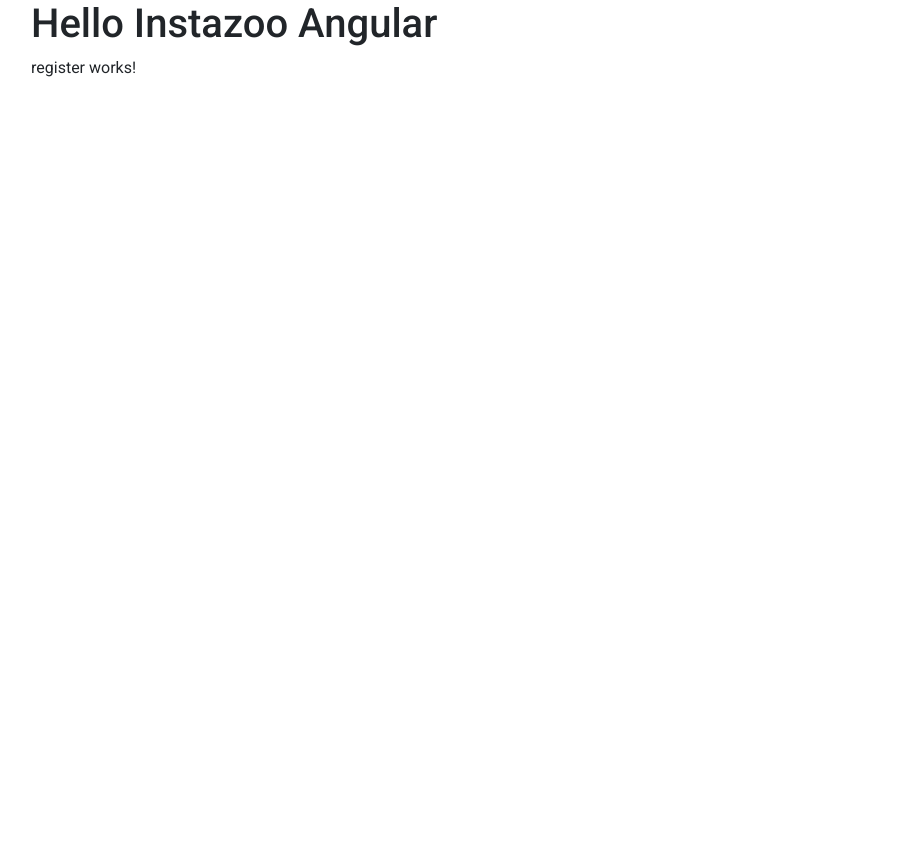
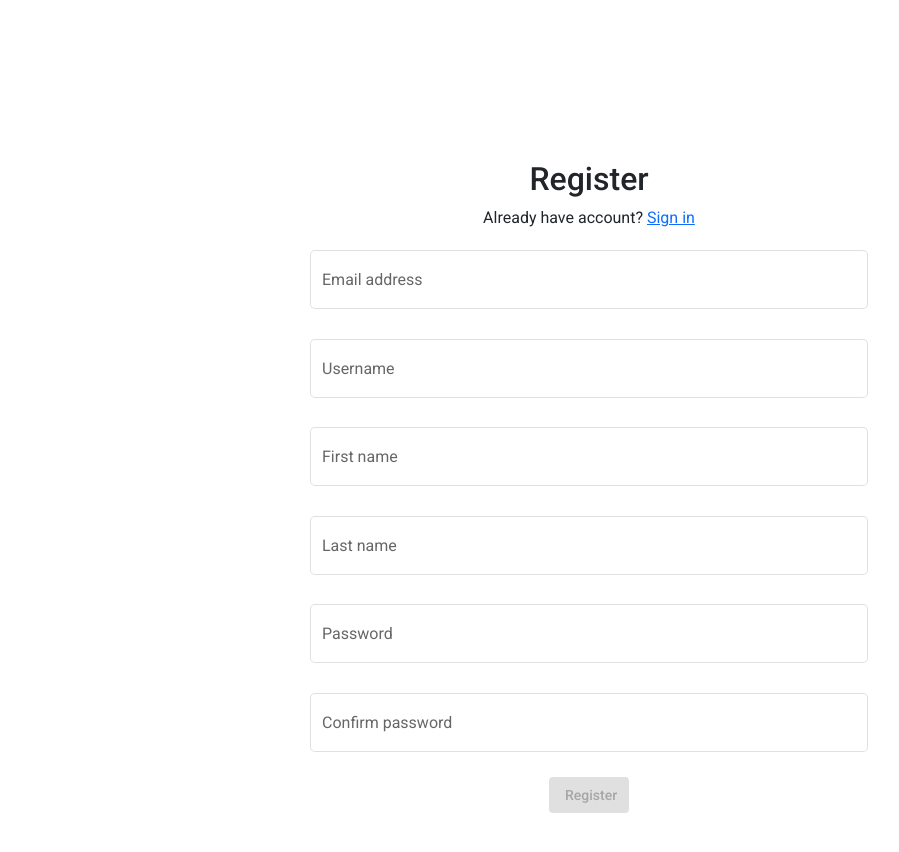
Before and after one commit to dkeyceo/instazoo, an Angular app in the folder zoo-client/: page /register in a window 1280 px wide. Shown: the top 852 px of the page, without its empty margins (51-950 px from the left). Before the commit the page ends 800 px from the top, so only its background shows below. Built offline with nearby package versions, Linux system fonts and the light colour scheme.

Commit message:
Fixed some bugs and implemented register component

```diff
--- a/zoo-client/src/app/app.component.html
+++ b/zoo-client/src/app/app.component.html
@@ -1,4 +1,3 @@
 <div class="container">
-  <h1>Hello Instazoo Angular</h1>
-<router-outlet></router-outlet>
+  <router-outlet></router-outlet>
 </div>
--- a/zoo-client/src/app/auth/login/login.component.ts
+++ b/zoo-client/src/app/auth/login/login.component.ts
@@ -20,7 +20,7 @@ export class LoginComponent implements OnInit {
     private router: Router,
     private fb: FormBuilder) {
     if (this.tokenStorageService.getUser()) {
-      this.router.navigate(['/main'])
+      this.router.navigate(['/'])
     }
   }
 
@@ -30,7 +30,7 @@ export class LoginComponent implements OnInit {
 
   createLoginForm(): FormGroup {
     return this.fb.group({
-      username: ['', Validators.compose([Validators.required])],
+      username: ['', Validators.compose([Validators.required, Validators.email])],
       password: ['', Validators.compose([Validators.required])]
     })
   }
--- a/zoo-client/src/app/auth/register/register.component.css
+++ b/zoo-client/src/app/auth/register/register.component.css
@@ -0,0 +1,13 @@
+.register-page {
+  text-align: center;
+  margin-top: 10rem;
+}
+
+#controls {
+  display: block;
+  margin: 0 auto;
+  width: 40%;
+}
+mat-form-field {
+  width: 50%;
+}
--- a/zoo-client/src/app/auth/register/register.component.html
+++ b/zoo-client/src/app/auth/register/register.component.html
@@ -1 +1,74 @@
-<p>register works!</p>
+
+<div class="register-page">
+  <h2>Register</h2>
+  <p>Already have account? <a routerLink="/login">Sign in</a></p>
+  <form [formGroup]="formGroup">
+    <div>
+      <div class="justify-content-center">
+          <div></div>
+              <mat-form-field appearance="outline">
+              <mat-label>
+                  Email address
+              </mat-label>
+              <input matInput formControlName="email">
+          </mat-form-field>
+      </div>
+
+    <div class="justify-content-center">
+        <div></div>
+            <mat-form-field appearance="outline">
+            <mat-label>
+                Username
+            </mat-label>
+            <input matInput formControlName="username">
+        </mat-form-field>
+    </div>
+
+    <div class="justify-content-center">
+      <div></div>
+          <mat-form-field appearance="outline">
+          <mat-label>
+              First name
+          </mat-label>
+          <input matInput formControlName="firstname">
+      </mat-form-field>
+  </div>
+  <div class="justify-content-center">
+    <div></div>
+        <mat-form-field appearance="outline">
+        <mat-label>
+            Last name
+        </mat-label>
+        <input matInput formControlName="lastname">
+    </mat-form-field>
+</div>
+
+<div class="justify-content-center">
+  <div></div>
+      <mat-form-field appearance="outline">
+      <mat-label>
+          Password
+      </mat-label>
+      <input type="password" matInput formControlName="password">
+  </mat-form-field>
+</div>
+
+<div class="justify-content-center">
+  <div></div>
+      <mat-form-field appearance="outline">
+      <mat-label>
+          Confirm password
+      </mat-label>
+      <input type="password" matInput formControlName="confirmPassword">
+  </mat-form-field>
+</div>
+
+      <div id="controls" class="row">
+          <button style="width: 5rem" (click)="submit()" mat-flat-button color="primary" [disabled]="formGroup.invalid">
+              Register
+          </button>
+      </div>
+
+      </div>
+  </form>
+</div>
--- a/zoo-client/src/app/auth/register/register.component.ts
+++ b/zoo-client/src/app/auth/register/register.component.ts
@@ -1,4 +1,7 @@
 import { Component, OnInit } from '@angular/core';
+import { FormBuilder, FormGroup, Validators } from '@angular/forms';
+import { AuthService } from 'src/app/services/auth.service';
+import { NotificationService } from 'src/app/services/notification.service';
 
 @Component({
   selector: 'app-register',
@@ -7,9 +10,44 @@ import { Component, OnInit } from '@angular/core';
 })
 export class RegisterComponent implements OnInit {
 
-  constructor() { }
+  public formGroup: FormGroup;
+
+  constructor(private authService: AuthService,
+    private notificationService: NotificationService,
+    private fb: FormBuilder) {
+
+  }
 
   ngOnInit(): void {
+    this.formGroup = this.createRegistrationForm()
   }
 
+  createRegistrationForm(): FormGroup {
+    return this.fb.group({
+      email: ['', Validators.compose([Validators.required, Validators.email])],
+      username: ['', Validators.compose([Validators.required ])],
+      firstname: ['', Validators.compose([Validators.required])],
+      lastname: ['', Validators.compose([Validators.required])],
+      password: ['', Validators.compose([Validators.required])],
+      confirmPassword: ['', Validators.compose([Validators.required])]
+    })
+  }
+
+  submit(){
+    this.authService.register({
+      email: this.formGroup.value.email,
+      username: this.formGroup.value.username,
+      firstname: this.formGroup.value.firstname,
+      lastname: this.formGroup.value.lastname,
+      password: this.formGroup.value.password,
+      confirmPassword: this.formGroup.value.confirmPassword,
+
+    }).subscribe(data => {
+      console.log(data);
+      this.notificationService.showSnackBar(`Successfully registered with username ${this.formGroup.value.username}`);
+    }, error => {
+      console.log(error);
+      this.notificationService.showSnackBar(error.message);
+    });
+  }
 }
--- a/zoo-client/src/app/services/auth.service.ts
+++ b/zoo-client/src/app/services/auth.service.ts
@@ -23,7 +23,7 @@ export class AuthService {
     return this.httpClient.post(AUTH_API + 'signup', {
       username: user.username,
       password: user.password,
-      email: user.getemail,
+      email: user.email,
       firstname: user.firstname,
       lastname: user.lastname,
       confirmPassword: user.confirmPassword
```
Also changed, not shown: 1 other file (tests, documents, lock files or other folders).
